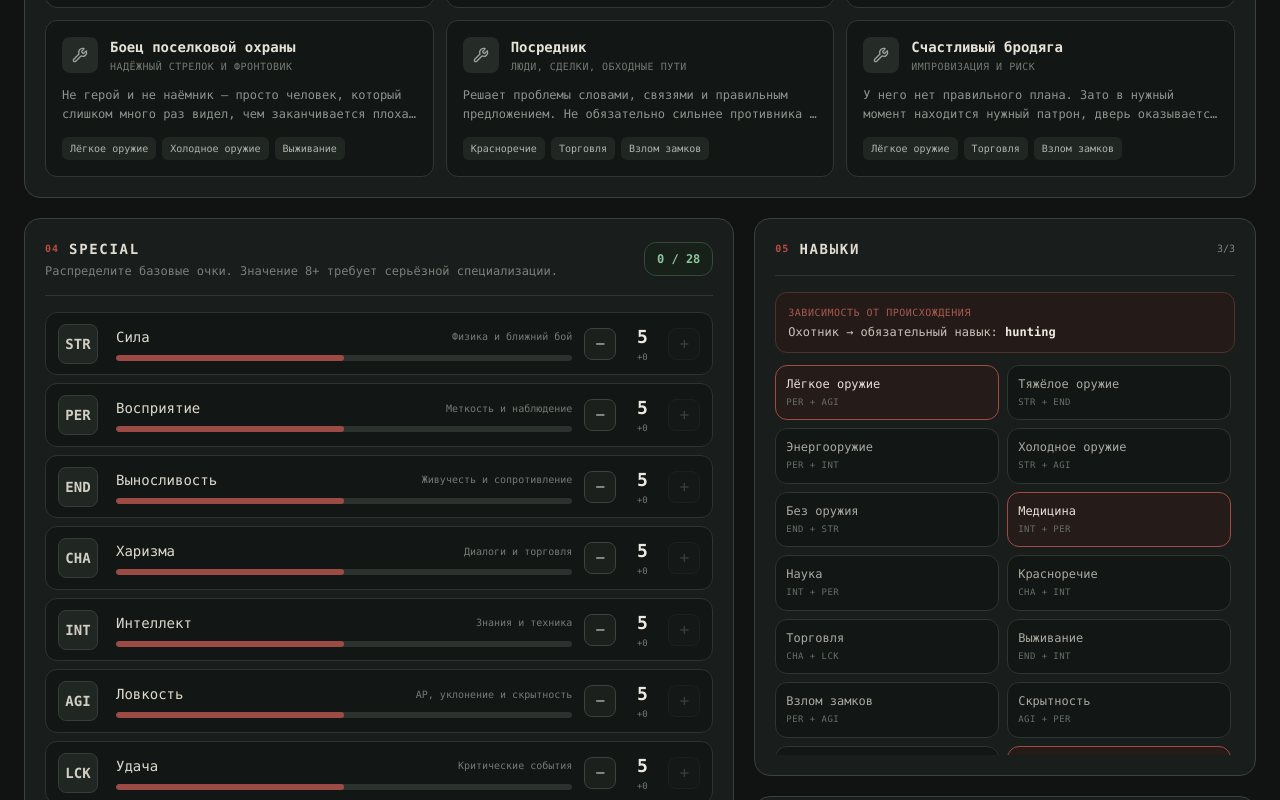
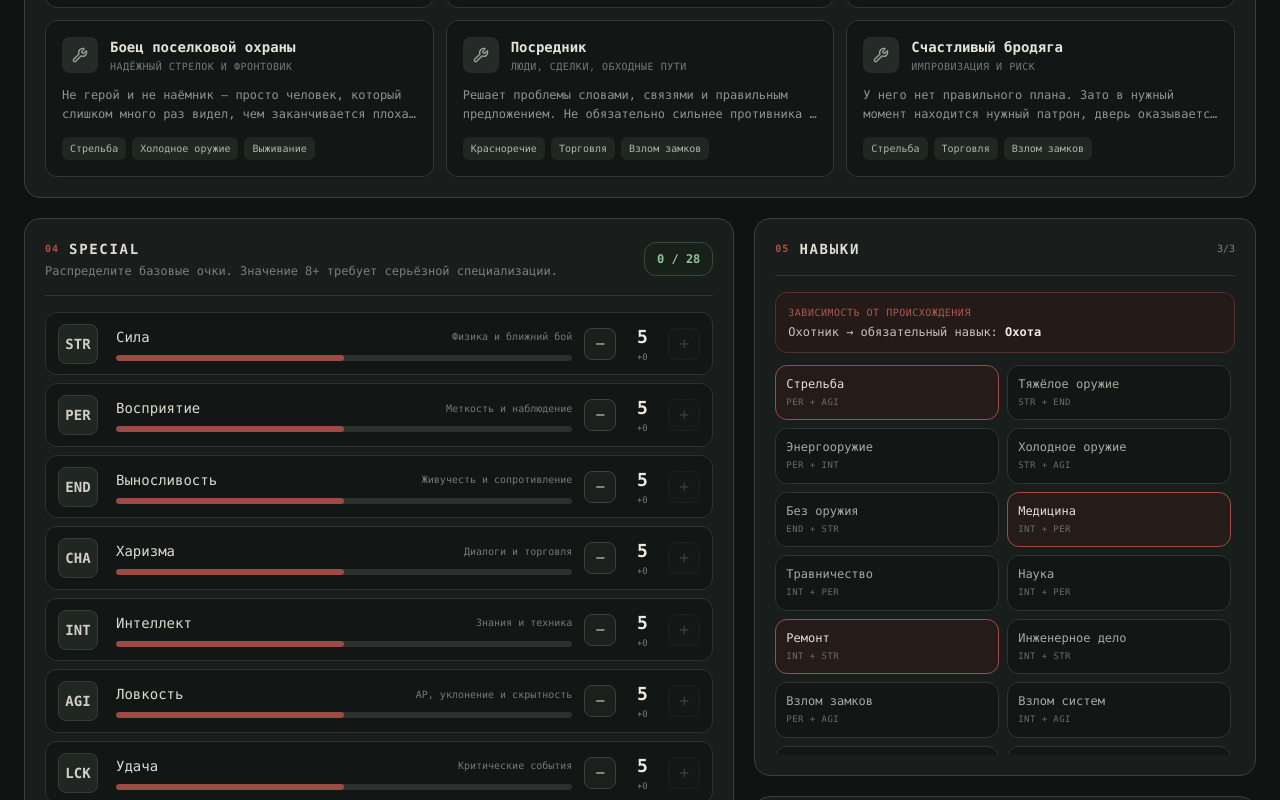
Before and after one commit to GKzk/RPG-Out-of-life, a React (Vite) app: page / in a window 1280 px wide. Shown: the part 980-1780 px from the top of the page. Built offline with nearby package versions, Linux system fonts and the light colour scheme.

Commit message:
Rework character data: skills.ts

```diff
--- a/src/data/skills.ts
+++ b/src/data/skills.ts
@@ -1,116 +1,32 @@
 import { SkillDefinition } from '../types/game';
 
 export const SKILL_DEFINITIONS: SkillDefinition[] = [
-  {
-    id: 'smallGuns',
-    nameRu: 'Лёгкое оружие',
-    nameEn: 'Small Guns',
-    primaryAttr: 'PER',
-    secondaryAttr: 'AGI',
-    description: 'Пистолеты, револьверы, пистолеты-пулемёты и дробовики. Влияет на точность и урон легкого огнестрела.',
-  },
-  {
-    id: 'bigGuns',
-    nameRu: 'Тяжёлое оружие',
-    nameEn: 'Big Guns',
-    primaryAttr: 'STR',
-    secondaryAttr: 'END',
-    description: 'Миниганы, гранатомёты, тяжелые пулемёты. Требуют высокой Силы для удержания отдачи.',
-  },
-  {
-    id: 'energyWeapons',
-    nameRu: 'Энергооружие',
-    nameEn: 'Energy Weapons',
-    primaryAttr: 'PER',
-    secondaryAttr: 'INT',
-    description: 'Лазерное и плазменное оружие докризисной эпохи. Игнорирует часть брони.',
-  },
-  {
-    id: 'meleeWeapons',
-    nameRu: 'Холодное оружие',
-    nameEn: 'Melee Weapons',
-    primaryAttr: 'STR',
-    secondaryAttr: 'AGI',
-    description: 'Ножи, мачете, свинцовые трубы, кувалды. Зависит напрямую от мускульной силы.',
-  },
-  {
-    id: 'unarmed',
-    nameRu: 'Без оружия',
-    nameEn: 'Unarmed',
-    primaryAttr: 'END',
-    secondaryAttr: 'STR',
-    description: 'Рукопашный бой, кастеты, силовые перчатки. Позволяет наносить оглушающие удары.',
-  },
-  {
-    id: 'medicine',
-    nameRu: 'Медицина',
-    nameEn: 'Medicine',
-    primaryAttr: 'INT',
-    secondaryAttr: 'PER',
-    description: 'Эффективность стимуляторов, лечение ран, заживление инфекций и вывод токсинов.',
-  },
-  {
-    id: 'science',
-    nameRu: 'Наука',
-    nameEn: 'Science',
-    primaryAttr: 'INT',
-    secondaryAttr: 'PER',
-    description: 'Взлом довоенных терминалов, создание химикатов, понимание механизмов и радиации.',
-  },
-  {
-    id: 'speech',
-    nameRu: 'Красноречие',
-    nameEn: 'Speech',
-    primaryAttr: 'CHA',
-    secondaryAttr: 'INT',
-    description: 'Искусство убеждения, блеф, решение конфликтов мирным путем без пролития крови.',
-  },
-  {
-    id: 'barter',
-    nameRu: 'Торговля',
-    nameEn: 'Barter',
-    primaryAttr: 'CHA',
-    secondaryAttr: 'LCK',
-    description: 'Умение выгодно сбивать цены у торговцев Пустоши и находить редкий товар.',
-  },
-  {
-    id: 'survival',
-    nameRu: 'Выживание',
-    nameEn: 'Survival',
-    primaryAttr: 'END',
-    secondaryAttr: 'INT',
-    description: 'Замедляет нарастание голода и жажды, повышает сопротивляемость радиации и эффективность свежевания.',
-  },
-  {
-    id: 'lockpick',
-    nameRu: 'Взлом замков',
-    nameEn: 'Lockpick',
-    primaryAttr: 'PER',
-    secondaryAttr: 'AGI',
-    description: 'Взлом сейфов, дверных замков и контейнеров с ценными припасами.',
-  },
-  {
-    id: 'stealth',
-    nameRu: 'Скрытность',
-    nameEn: 'Stealth',
-    primaryAttr: 'AGI',
-    secondaryAttr: 'PER',
-    description: 'Умение оставаться незамеченным, избегать засад и наносить внезапные скрытые удары.',
-  },
-  {
-    id: 'explosives',
-    nameRu: 'Взрывчатка',
-    nameEn: 'Explosives',
-    primaryAttr: 'PER',
-    secondaryAttr: 'INT',
-    description: 'Использование гранат, установка и обезвреживание растяжек и мин.',
-  },
-  {
-    id: 'repair',
-    nameRu: 'Ремонт',
-    nameEn: 'Repair',
-    primaryAttr: 'INT',
-    secondaryAttr: 'STR',
-    description: 'Обслуживание оружия и брони, подгонка снаряжения, починка механизмов.',
-  },
+  { id: 'smallGuns', nameRu: 'Стрельба', nameEn: 'Firearms', primaryAttr: 'PER', secondaryAttr: 'AGI', description: 'Пистолеты, винтовки и дробовики: точность, контроль дистанции и работа по уязвимым зонам.' },
+  { id: 'bigGuns', nameRu: 'Тяжёлое оружие', nameEn: 'Heavy Weapons', primaryAttr: 'STR', secondaryAttr: 'END', description: 'Тяжёлые пулемёты, гранатомёты и другое оружие с высокой отдачей и расходом боеприпасов.' },
+  { id: 'energyWeapons', nameRu: 'Энергооружие', nameEn: 'Energy Weapons', primaryAttr: 'PER', secondaryAttr: 'INT', description: 'Лазерное, плазменное и иное довоенное оружие; требует знания его особенностей и обслуживания.' },
+  { id: 'meleeWeapons', nameRu: 'Холодное оружие', nameEn: 'Melee', primaryAttr: 'STR', secondaryAttr: 'AGI', description: 'Ножи, топоры, мачете и импровизированное оружие. Сила решает не всё — важны дистанция и тайминг.' },
+  { id: 'unarmed', nameRu: 'Без оружия', nameEn: 'Unarmed', primaryAttr: 'END', secondaryAttr: 'STR', description: 'Удары, захваты, оглушение и контроль противника без расхода боеприпасов.' },
+  { id: 'medicine', nameRu: 'Медицина', nameEn: 'Medicine', primaryAttr: 'INT', secondaryAttr: 'PER', description: 'Лечение травм, применение препаратов, диагностика болезней и борьба с инфекциями.' },
+  { id: 'herbalism', nameRu: 'Травничество', nameEn: 'Herbalism', primaryAttr: 'INT', secondaryAttr: 'PER', description: 'Поиск лекарственных растений, приготовление настоев, мазей, токсинов и простых противоядий.' },
+  { id: 'science', nameRu: 'Наука', nameEn: 'Science', primaryAttr: 'INT', secondaryAttr: 'PER', description: 'Терминалы, химия, радиация, довоенные технологии и понимание сложных систем.' },
+  { id: 'repair', nameRu: 'Ремонт', nameEn: 'Repair', primaryAttr: 'INT', secondaryAttr: 'STR', description: 'Оружие, броня, генераторы, механизмы, ловушки и импровизированные конструкции.' },
+  { id: 'engineering', nameRu: 'Инженерное дело', nameEn: 'Engineering', primaryAttr: 'INT', secondaryAttr: 'STR', description: 'Сборка устройств, укрепление объектов, создание механизмов и эффективное использование ресурсов.' },
+  { id: 'lockpick', nameRu: 'Взлом замков', nameEn: 'Lockpicking', primaryAttr: 'PER', secondaryAttr: 'AGI', description: 'Механические замки, сейфы, тайники и аккуратное вскрытие без лишнего шума.' },
+  { id: 'hacking', nameRu: 'Взлом систем', nameEn: 'Hacking', primaryAttr: 'INT', secondaryAttr: 'AGI', description: 'Терминалы, электронные замки, системы безопасности и восстановление доступа.' },
+  { id: 'stealth', nameRu: 'Скрытность', nameEn: 'Stealth', primaryAttr: 'AGI', secondaryAttr: 'PER', description: 'Шум, видимость, укрытия и внезапные атаки. Ошибка может поднять тревогу всей локации.' },
+  { id: 'survival', nameRu: 'Выживание', nameEn: 'Survival', primaryAttr: 'END', secondaryAttr: 'INT', description: 'Голод, жажда, погода, лагерь, ориентирование и экономия припасов.' },
+  { id: 'hunting', nameRu: 'Охота', nameEn: 'Hunting', primaryAttr: 'PER', secondaryAttr: 'END', description: 'Выслеживание добычи, чтение следов, засады, разделка туш и добыча полезных материалов.' },
+  { id: 'scouting', nameRu: 'Разведка', nameEn: 'Scouting', primaryAttr: 'PER', secondaryAttr: 'AGI', description: 'Обнаружение угроз, оценка местности, поиск безопасных маршрутов и скрытых объектов.' },
+  { id: 'explosives', nameRu: 'Взрывчатка', nameEn: 'Explosives', primaryAttr: 'PER', secondaryAttr: 'INT', description: 'Гранаты, мины, растяжки, подрыв укреплений и обезвреживание взрывных устройств.' },
+  { id: 'traps', nameRu: 'Ловушки', nameEn: 'Traps', primaryAttr: 'INT', secondaryAttr: 'PER', description: 'Установка, маскировка и обнаружение ловушек; использование окружения против врага.' },
+  { id: 'speech', nameRu: 'Красноречие', nameEn: 'Speech', primaryAttr: 'CHA', secondaryAttr: 'INT', description: 'Убеждение, ложь, давление, переговоры и поиск мирного решения конфликта.' },
+  { id: 'barter', nameRu: 'Торговля', nameEn: 'Barter', primaryAttr: 'CHA', secondaryAttr: 'LCK', description: 'Оценка товара, торг, дефицит, кредиты и поиск выгодной сделки.' },
+  { id: 'music', nameRu: 'Музыка', nameEn: 'Music', primaryAttr: 'CHA', secondaryAttr: 'PER', description: 'Исполнение, импровизация и влияние музыкой на настроение, внимание и социальные сцены.' },
+  { id: 'intimidation', nameRu: 'Запугивание', nameEn: 'Intimidation', primaryAttr: 'STR', secondaryAttr: 'CHA', description: 'Угроза силой и репутацией. Позволяет давить на слабых, но может ухудшать отношения.' },
+  { id: 'streetwise', nameRu: 'Уличная жизнь', nameEn: 'Streetwise', primaryAttr: 'CHA', secondaryAttr: 'LCK', description: 'Слухи, местные правила, криминальные связи, чёрный рынок и понимание опасных людей.' },
+  { id: 'animalHandling', nameRu: 'Обращение с животными', nameEn: 'Animal Handling', primaryAttr: 'CHA', secondaryAttr: 'PER', description: 'Успокоение, приручение и использование животных; распознавание их поведения.' },
+  { id: 'firstAid', nameRu: 'Первая помощь', nameEn: 'First Aid', primaryAttr: 'INT', secondaryAttr: 'AGI', description: 'Быстрая стабилизация ран прямо в бою: перевязка, остановка кровотечения и шины.' },
+  { id: 'athletics', nameRu: 'Атлетика', nameEn: 'Athletics', primaryAttr: 'STR', secondaryAttr: 'END', description: 'Бег, прыжки, лазание, перенос тяжестей и физическое преодоление препятствий.' },
+  { id: 'acrobatics', nameRu: 'Акробатика', nameEn: 'Acrobatics', primaryAttr: 'AGI', secondaryAttr: 'END', description: 'Баланс, падения, резкие манёвры и прохождение опасных участков.' },
+  { id: 'perception', nameRu: 'Наблюдательность', nameEn: 'Perception', primaryAttr: 'PER', secondaryAttr: 'INT', description: 'Поиск скрытого, чтение обстановки, распознавание деталей и подготовка к засаде.' },
 ];
```
